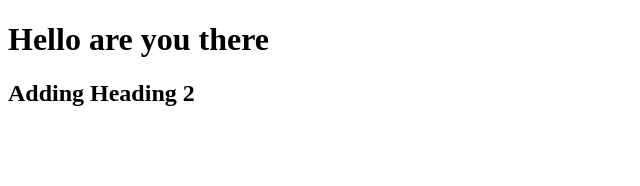
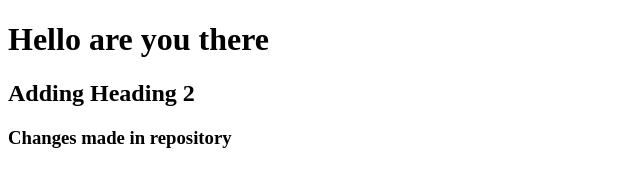
Before and after one commit to 243472-hash/dev, a plain HTML site: page Index.html in a window 1280 px wide. Shown: the whole page, without its empty margins (0-640 px from the left). Drawn offline with Linux system fonts and the light colour scheme.

Commit message:
Updated HTML to repository

```diff
--- a/Index.html
+++ b/Index.html
@@ -8,5 +8,6 @@
 <body>
     <h1> Hello are you there</h1>
     <h2>Adding Heading 2</h2>
+    <h3>Changes made in repository</h3>
 </body>
 </html>
```
